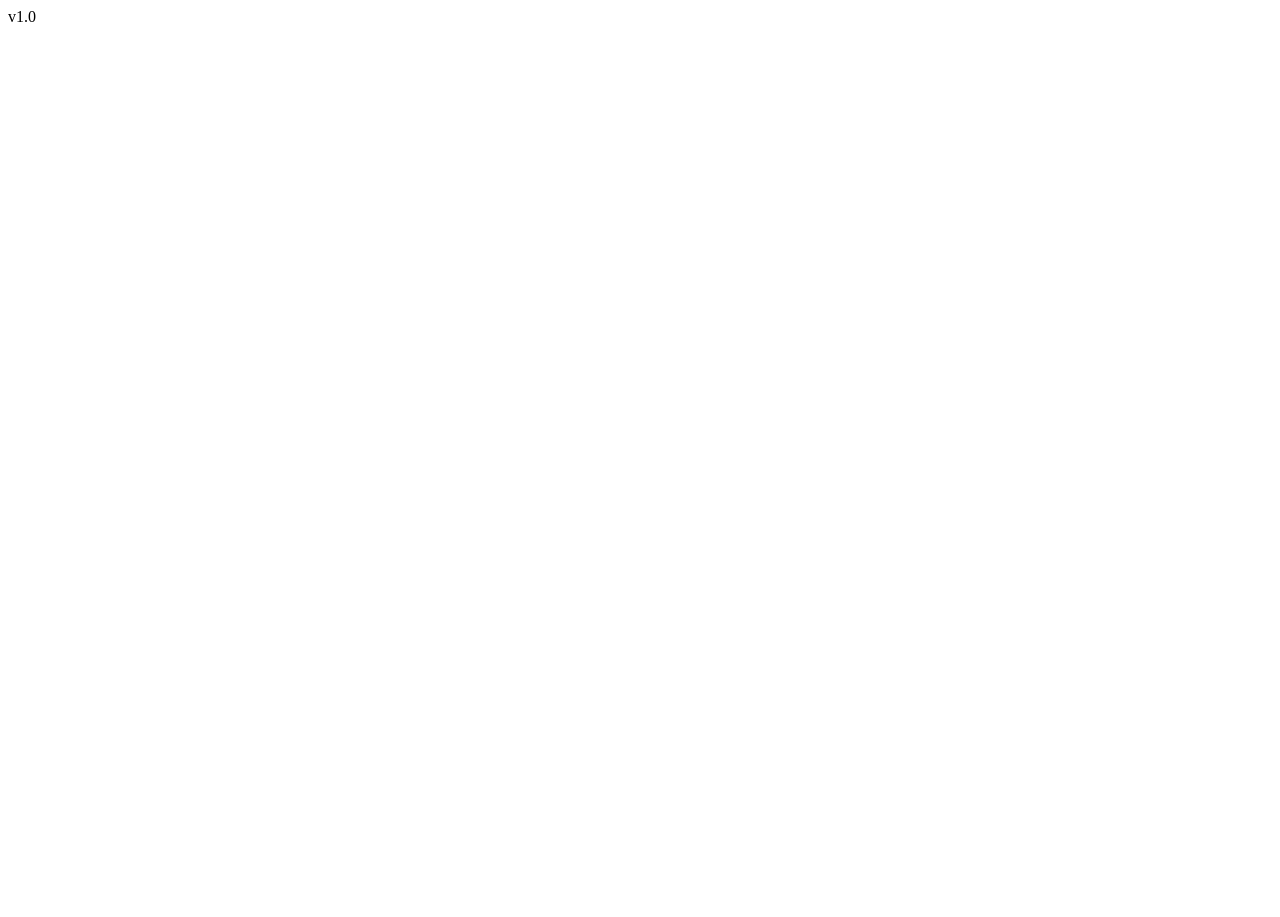
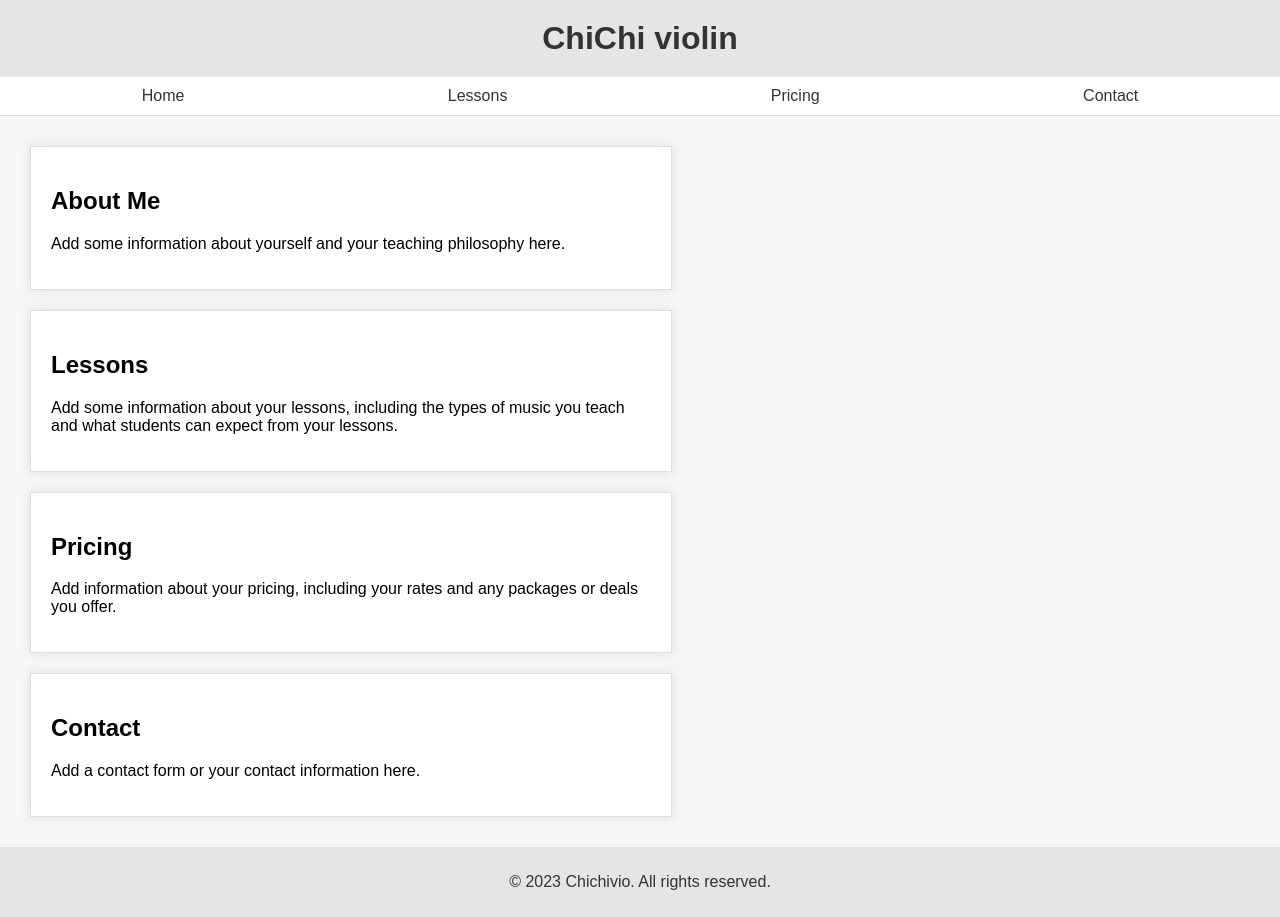
Before and after one commit to skywalker0823/chichivio, a Flask app: page / in a window 1280 px wide. Before the commit the page is almost empty. Before the commit the page ends 22 px from the top, so only its background shows below. Run offline with Flask 2, Linux system fonts and the light colour scheme.

Commit message:
basic html template

```diff
--- a/app.py
+++ b/app.py
@@ -1,7 +1,7 @@
 # static website, flask app, personal website, huichi
 from flask import Flask, render_template, request, redirect, url_for
 
-app = Flask(__name__, static_url_path='/static', static_folder='static', template_folder='templates')
+app = Flask(__name__, static_url_path='/', static_folder='static', template_folder='templates')
 
 @app.route('/')
 def index():
--- /dev/null
+++ b/static/css/style.css
@@ -0,0 +1,57 @@
+body {
+    background-color: #F7F7F7;
+    font-family: Arial, sans-serif;
+    margin: 0;
+    padding: 0;
+}
+header {
+    background-color: #E5E5E5;
+    color: #333;
+    padding: 20px;
+    text-align: center;
+}
+h1 {
+    margin: 0;
+}
+nav {
+    background-color: #FFF;
+    border-bottom: 1px solid #DDD;
+    color: #333;
+    display: flex;
+    justify-content: space-around;
+    padding: 10px;
+}
+nav a {
+    color: #333;
+    text-decoration: none;
+}
+nav a:hover {
+    text-decoration: underline;
+}
+main {
+    margin: 20px;
+}
+section {
+    display: flex;
+    flex-wrap: wrap;
+    justify-content: space-between;
+}
+article {
+    background-color: #FFF;
+    border: 1px solid #DDD;
+    box-shadow: 0 0 10px #DDD;
+    margin: 10px;
+    padding: 20px;
+    width: calc(50% - 20px);
+}
+@media screen and (max-width: 768px) {
+    article {
+        width: 100%;
+    }
+}
+footer {
+    background-color: #E5E5E5;
+    color: #333;
+    padding: 10px;
+    text-align: center;
+}
--- a/templates/index.html
+++ b/templates/index.html
@@ -4,12 +4,43 @@
     <meta charset="UTF-8">
     <meta http-equiv="X-UA-Compatible" content="IE=edge">
     <meta name="viewport" content="width=device-width, initial-scale=1.0">
+    <link rel="stylesheet" href="/css/style.css">
     <title>Chi Chi vio</title>
 </head>
 <body>
-    <nav>
-        <div>v1.0</div>
-    </nav>
-    <script></script>
+    <header>
+		<h1>ChiChi violin</h1>
+	</header>
+	<nav>
+		<a href="#">Home</a>
+		<a href="#">Lessons</a>
+		<a href="#">Pricing</a>
+		<a href="#">Contact</a>
+	</nav>
+	<main>
+		<section>
+			<article>
+				<h2>About Me</h2>
+				<p>Add some information about yourself and your teaching philosophy here.</p>
+			</article>
+			<article>
+				<h2>Lessons</h2>
+				<p>Add some information about your lessons, including the types of music you teach and what students can expect from your lessons.</p>
+			</article>
+			<article>
+				<h2>Pricing</h2>
+				<p>Add information about your pricing, including your rates and any packages or deals you offer.</p>
+			</article>
+			<article>
+				<h2>Contact</h2>
+				<p>Add a contact form or your contact information here.</p>
+			</article>
+		</section>
+	</main>
+	<footer>
+		<p>&copy; 2023 Chichivio. All rights reserved.</p>
+	</footer>
+    <script src="/js/index.js"></script>
+
 </body>
 </html>
```
Also changed, not shown: static/js/index.js (renamed from static/ts/index.ts).
